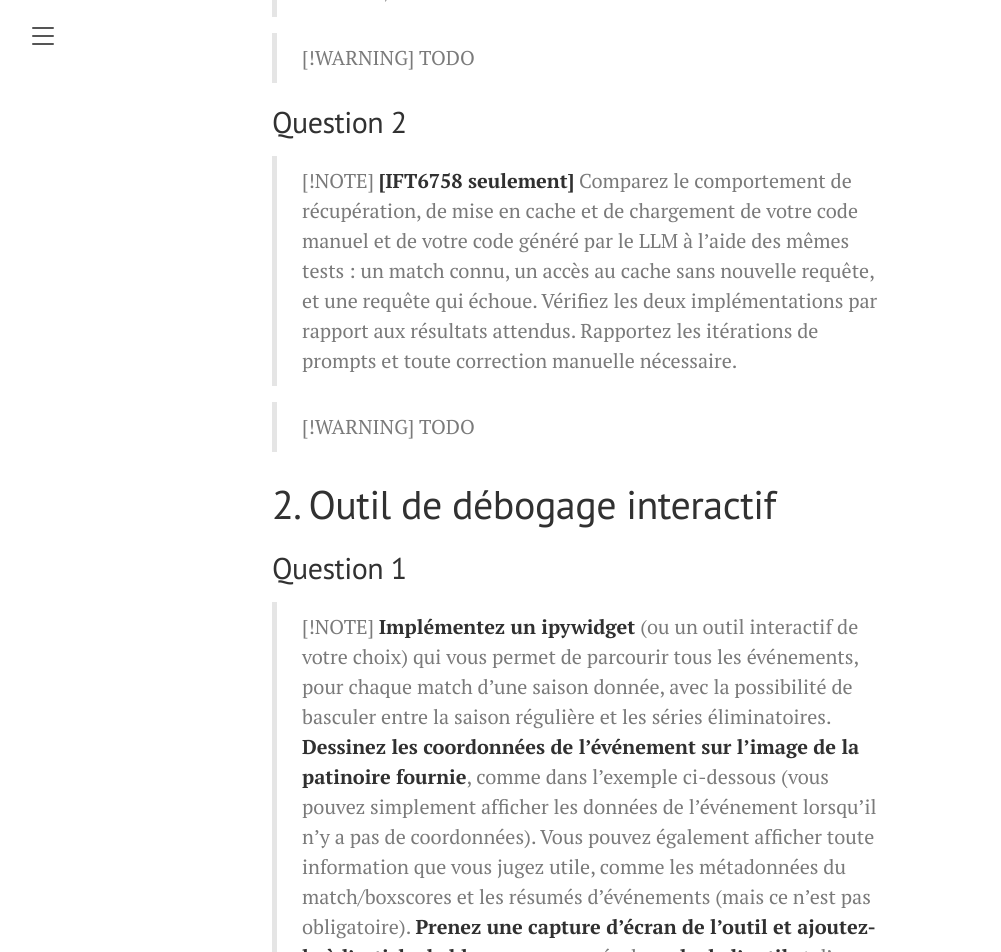
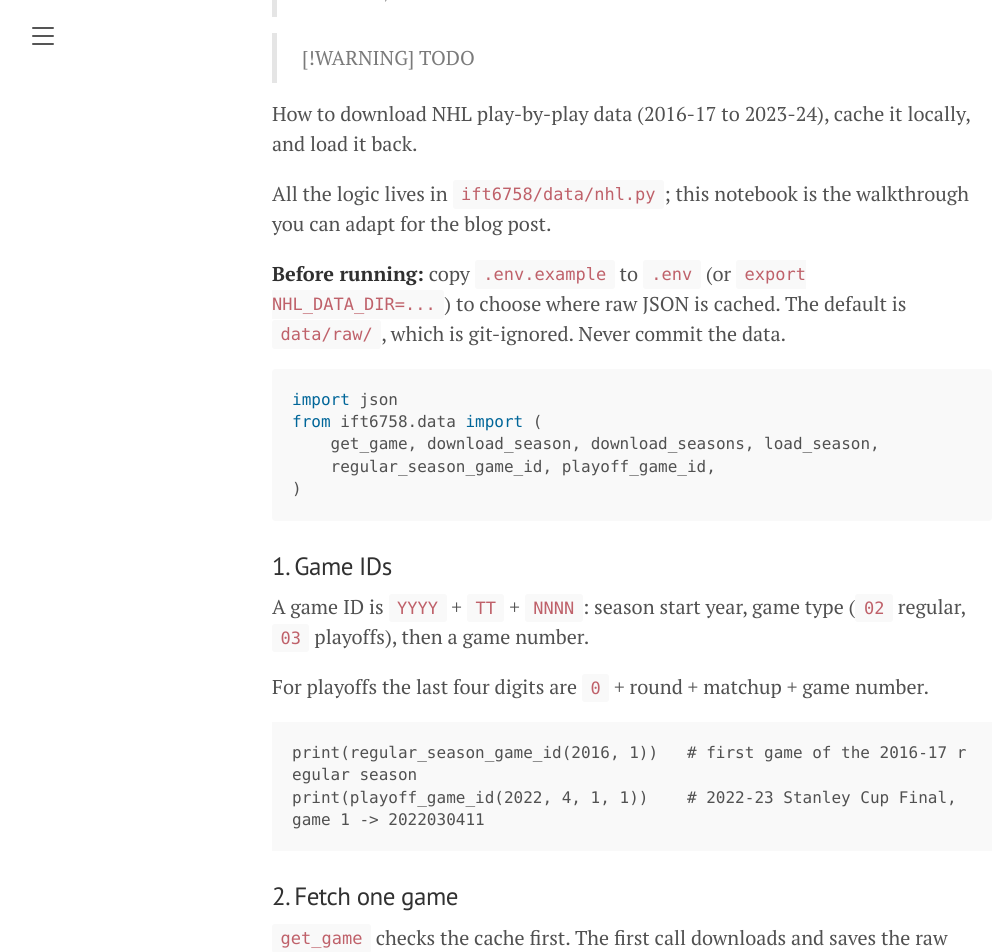
Before and after one commit to ammou35/LNH-data-science, a Jekyll site: the page built from data_science_blog/_posts/2026-09-30-milestone-1.md, in a window 1280 px wide and 1400 px high, scrolled down 726 px. Shown: the top 952 px of the window, without its empty margins (8-1009 px from the left). Built offline with Jekyll 4.4.1, drawn with Linux system fonts in a browser that asks for light colours; some of the changed text lies outside the part shown.

Commit message:
Ajout de la reponse Q1 dans l'article de blog

````diff
--- a/data_science_blog/_config.yml
+++ b/data_science_blog/_config.yml
@@ -1,7 +1,7 @@
 # Setup
 title:               'Projet du cours IFT6758A'
 tagline:             'Blog du projet du cours IFT6758A Automne 2026'
-description:         "Blog du projet du cours IFT6758A de la session d'Automne 2026 à l'Université de Montréal du groupe 7 composé de David Qi, Nathan Osman et Amira Mouamine."
+description:         "Blog du projet du cours IFT6758A de la session d'Automne 2026 à l'Université de Montréal du groupe 7 composé de David Qi, Nathan Osman, Amira Mouamine et Jérémie Dion-Latour."
 url:                 ''
 baseurl:             ''
 paginate:            5
@@ -9,9 +9,7 @@ permalink:           pretty
 
 # About/contact
 author:
-  name:              Mark Otto
-  url:               https://twitter.com/mdo
-  email:             markdotto@gmail.com
+  name:              Groupe 7 — David Qi, Nathan Osman, Amira Mouamine et Jérémie Dion-Latour
 
 # Gems
 plugins:
--- a/data_science_blog/_posts/2026-09-30-milestone-1.md
+++ b/data_science_blog/_posts/2026-09-30-milestone-1.md
@@ -12,6 +12,83 @@ title: Milestone 1
 
 > [!WARNING]
 > TODO
+
+How to download NHL play-by-play data (2016-17 to 2023-24), cache it locally, and load it back.
+
+All the logic lives in `ift6758/data/nhl.py`; this notebook is the walkthrough you can adapt for the blog post.
+
+
+**Before running:** copy `.env.example` to `.env` (or `export NHL_DATA_DIR=...`) to choose where raw JSON is cached.
+The default is `data/raw/`, which is git-ignored. Never commit the data.
+
+```python
+import json
+from ift6758.data import (
+    get_game, download_season, download_seasons, load_season,
+    regular_season_game_id, playoff_game_id,
+)
+```
+
+### 1. Game IDs
+
+A game ID is `YYYY` + `TT` + `NNNN`: season start year, game type (`02` regular, `03` playoffs), then a game number.
+
+For playoffs the last four digits are `0` + round + matchup + game number.
+
+```Python
+print(regular_season_game_id(2016, 1))   # first game of the 2016-17 regular season
+print(playoff_game_id(2022, 4, 1, 1))    # 2022-23 Stanley Cup Final, game 1 -> 2022030411
+```
+
+### 2. Fetch one game
+
+`get_game` checks the cache first. The first call downloads and saves the raw JSON; later calls read from disk without any request.
+
+```python
+game = get_game(\"2022030411\")
+print(list(game.keys()))
+print(len(game[\"plays\"]), \"events\")
+game[\"plays\"][0]
+```
+
+### 3. Download a whole season
+
+Regular season: counts up from game 1 and stops after a few consecutive 404s (season lengths differ).
+Playoffs: walks round, matchup, game 1-7 and moves to the next series at the first missing game.
+Re-running is free because everything is cached.
+
+
+```python
+season = download_season(2016)
+{k: len(v) for k, v in season.items()}
+```
+
+### 4. Everything we need: 2016-17 to 2023-24
+
+Slow the first time (be patient, someone else is paying for these requests), instant afterwards.
+
+```python
+# download_seasons(first=2016, last=2023)
+```
+
+### 5. Load from disk only
+
+`load_season` never touches the network, which is what you want when building the tidy dataset.
+
+```python
+regular = load_season(2016, \"regular\")
+playoffs = load_season(2016, \"playoffs\")
+len(regular), len(playoffs)
+```
+
+### 6. Sanity checks
+
+Compare per-season counts against the NHL's published game counts before trusting the data.
+
+```python
+for s in range(2016, 2024):
+    print(s, len(load_season(s, \"regular\")), len(load_season(s, \"playoffs\")))
+```
 
 ## Question 2
 
````
Also changed, not shown: README.md, data_science_blog/README.md.
